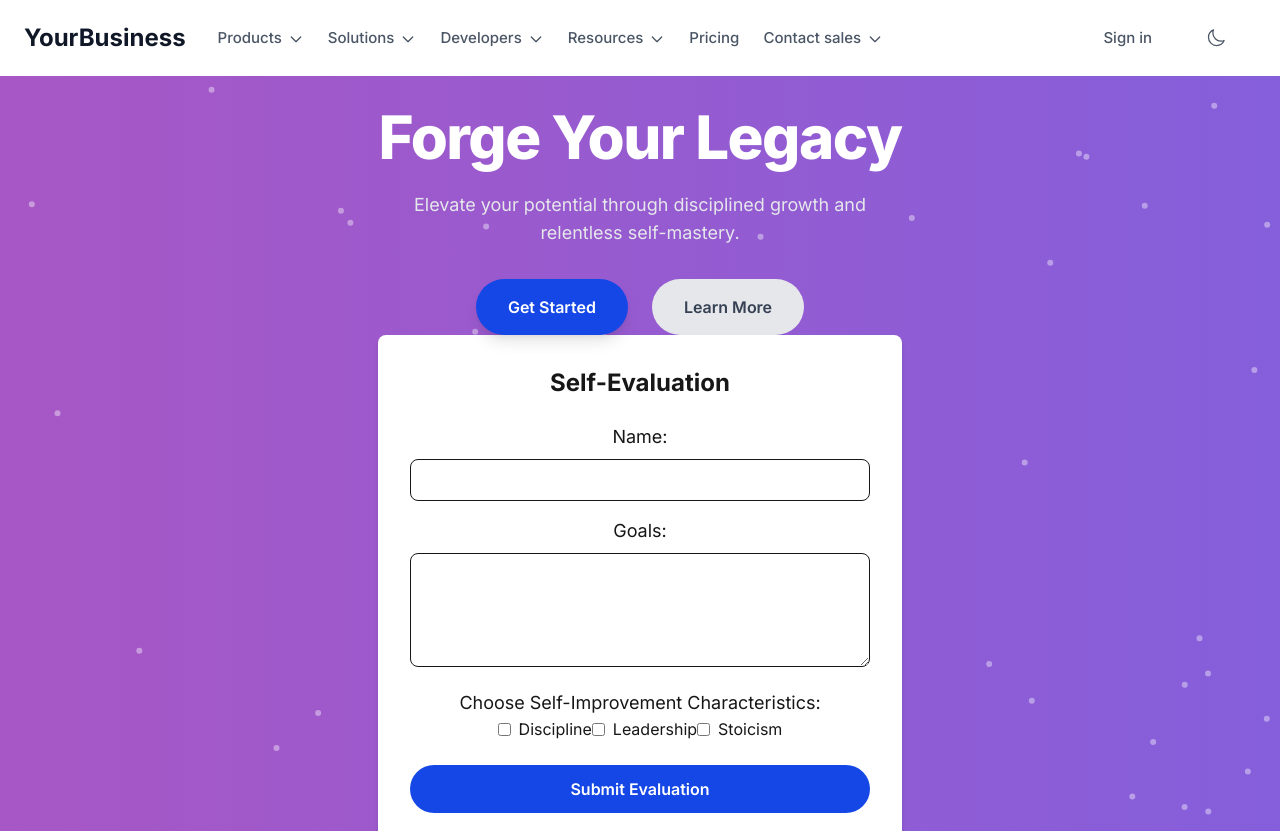
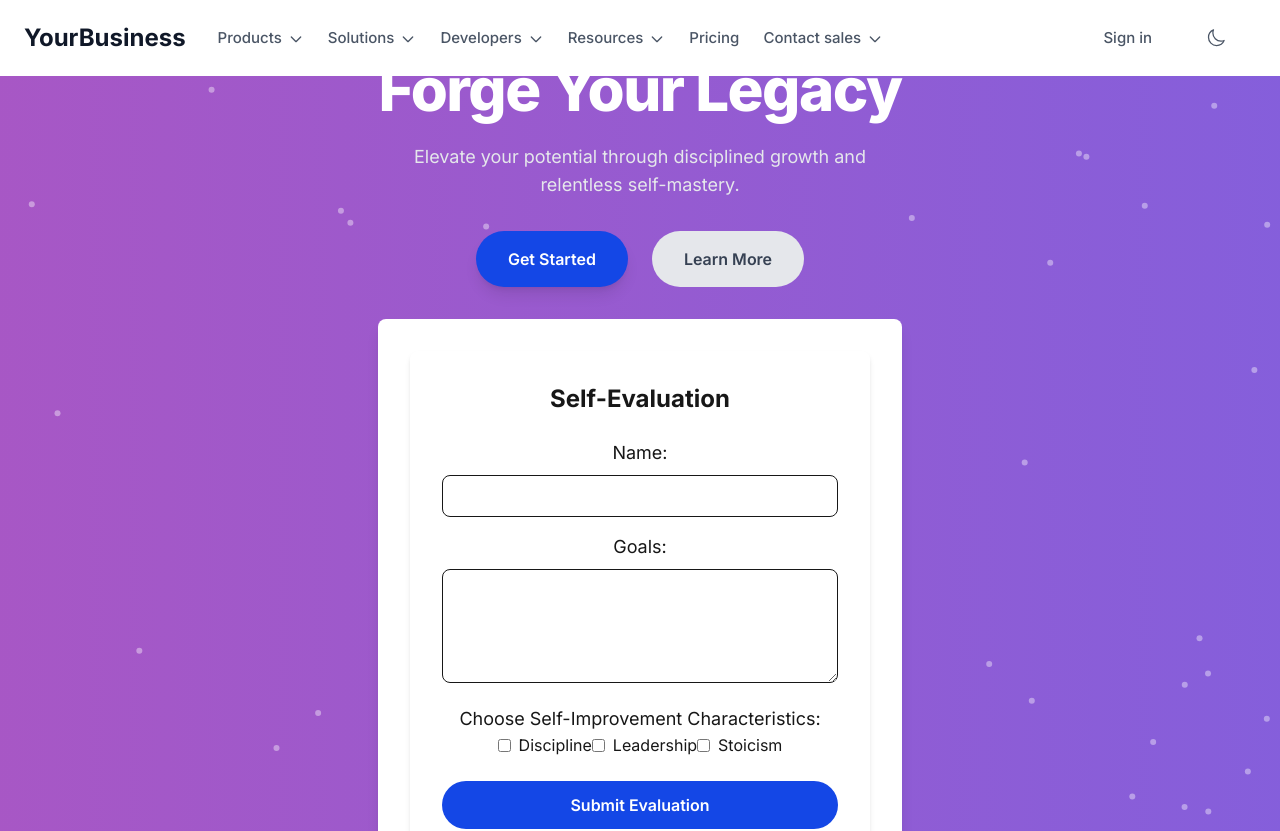
Before and after one commit to obando-ok/my-business-site, a Next.js app: page / in a window 1280 px wide. Shown: the top 831 px of the page. Built offline with nearby package versions, Linux system fonts and the light colour scheme.

Commit message:
Fix HeroSection layout and form appearance

```diff
--- a/src/components/layout/HeroSection.tsx
+++ b/src/components/layout/HeroSection.tsx
@@ -81,7 +81,9 @@ export default function HeroSection() {
         </motion.div>
 
         {/* Add the Evaluation Form component */}
-        <EvaluationForm />
+        <div className="mt-8 bg-white p-8 rounded-lg shadow-lg">
+          <EvaluationForm />
+        </div>
       </div>
     </section>
   );
```
